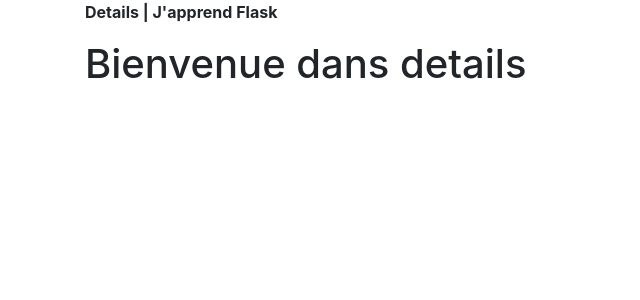
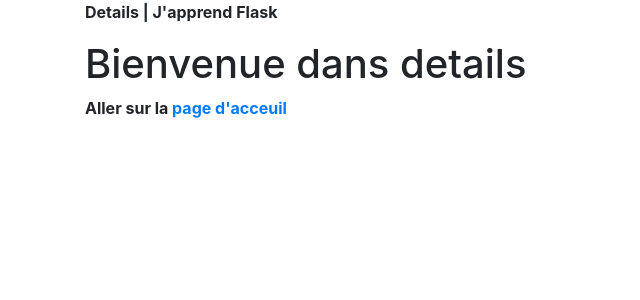
Before and after one commit to salma-mindy/flask-project0, a Flask app: page /details in a window 1280 px wide. Shown: the top 300 px of the page, without its empty margins (0-640 px from the left). Run offline with Flask 2, Linux system fonts and the light colour scheme; some libraries are stand-ins or nearby versions.

Commit message:
deploy my first flask app to heroku v2

```diff
--- a/templates/details.html
+++ b/templates/details.html
@@ -6,4 +6,5 @@
 
 {% block body %}
 <h1>Bienvenue dans details</h1>
+<b>Aller sur la <a href="{{ url_for('hello_word') }}"> page d'acceuil </a></b>
 {% endblock %}
--- a/templates/home.html
+++ b/templates/home.html
@@ -6,4 +6,5 @@
 
 {% block body %}
 <h1>Bienvenue dans home</h1>
+<b>Aller à la <a href="{{ url_for('details') }}"> seconde page</a></b>
 {% endblock %}
```
